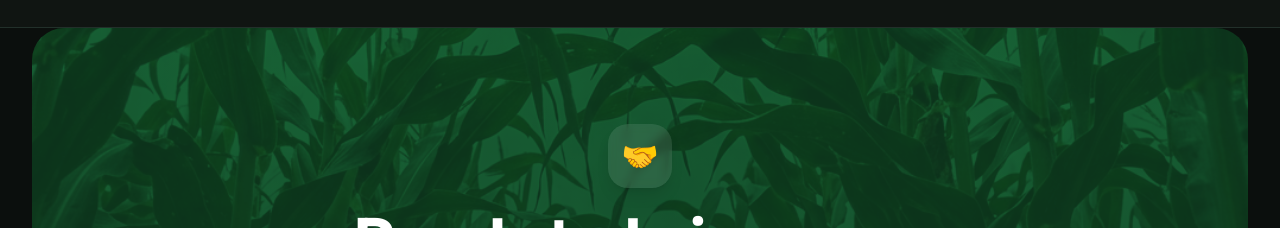
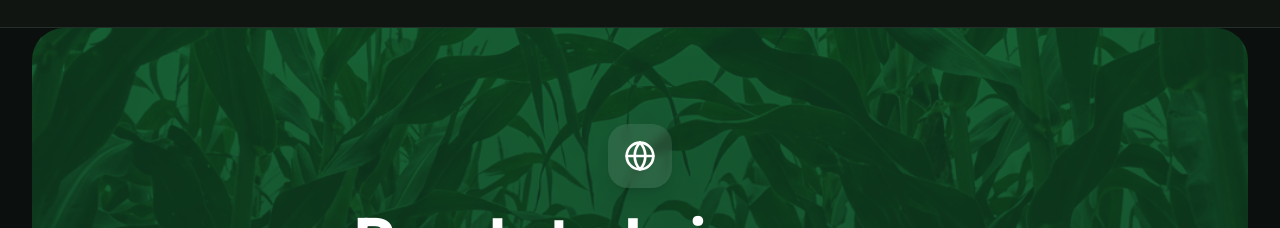
Before and after one commit to Emerance63/AGRI_connect_Frotned-end, a Next.js app: page / in a window 1280 px wide. Shown: the part 1320-1548 px from the top of the page. Built offline with nearby package versions, Linux system fonts and the light colour scheme.

Commit message:
design: replace emoji with Globe SVG icon on CTA component

```diff
--- a/src/components/landing/CTA.tsx
+++ b/src/components/landing/CTA.tsx
@@ -22,7 +22,11 @@
         {/* Content */}
         <div className="relative z-10 flex flex-col items-center justify-center px-4 py-16 text-center sm:px-6 sm:py-20 lg:px-8 lg:py-24">
           <div className="mb-6 flex h-14 w-14 sm:h-16 sm:w-16 items-center justify-center rounded-2xl bg-white/10 shadow-lg backdrop-blur-sm">
-            <span className="text-2xl sm:text-3xl">🤝</span>
+            <svg xmlns="http://www.w3.org/2000/svg" width="24" height="24" viewBox="0 0 24 24" fill="none" stroke="currentColor" strokeWidth="2" strokeLinecap="round" strokeLinejoin="round" className="w-7 h-7 sm:w-8 sm:h-8 text-white">
+              <circle cx="12" cy="12" r="10"/>
+              <path d="M12 2a14.5 14.5 0 0 0 0 20 14.5 14.5 0 0 0 0-20"/>
+              <path d="M2 12h20"/>
+            </svg>
           </div>
 
           <h2 className="font-display text-3xl font-bold tracking-tight text-white sm:text-4xl lg:text-5xl xl:text-6xl max-w-3xl">
```
